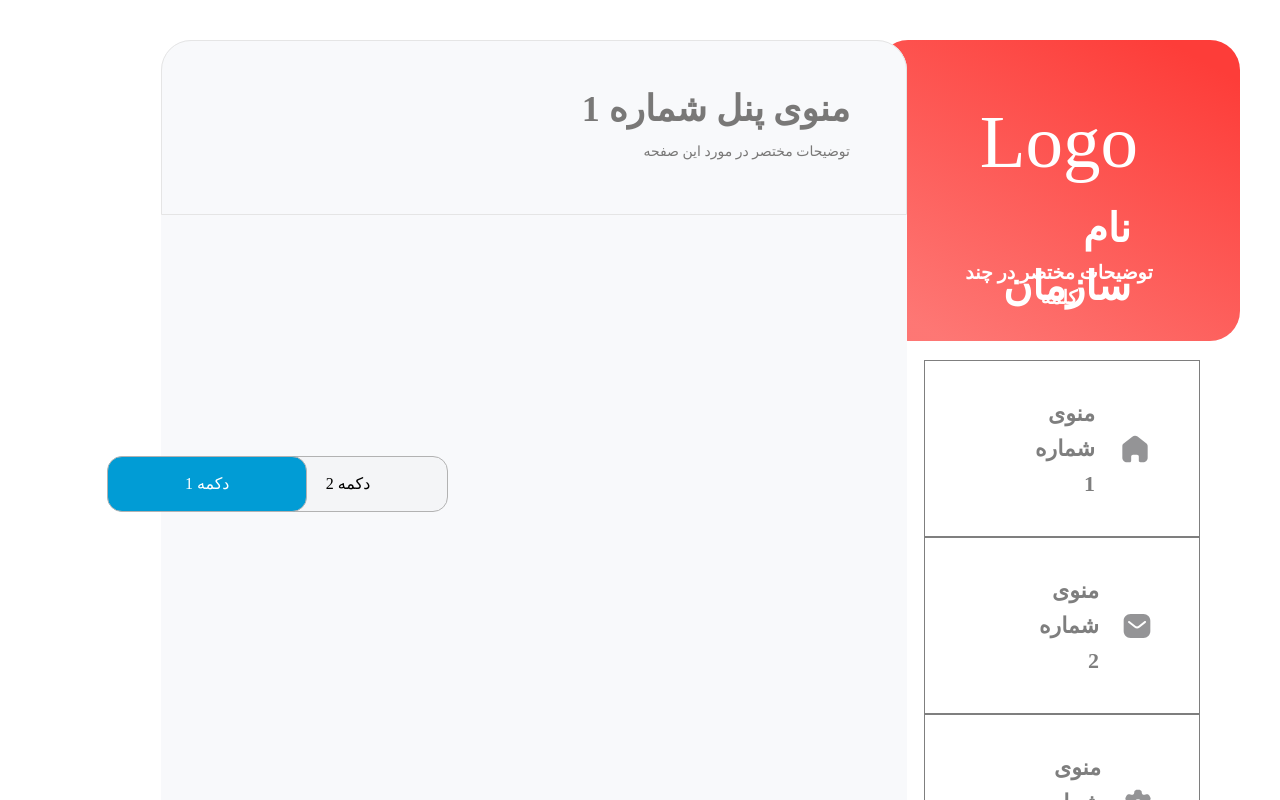
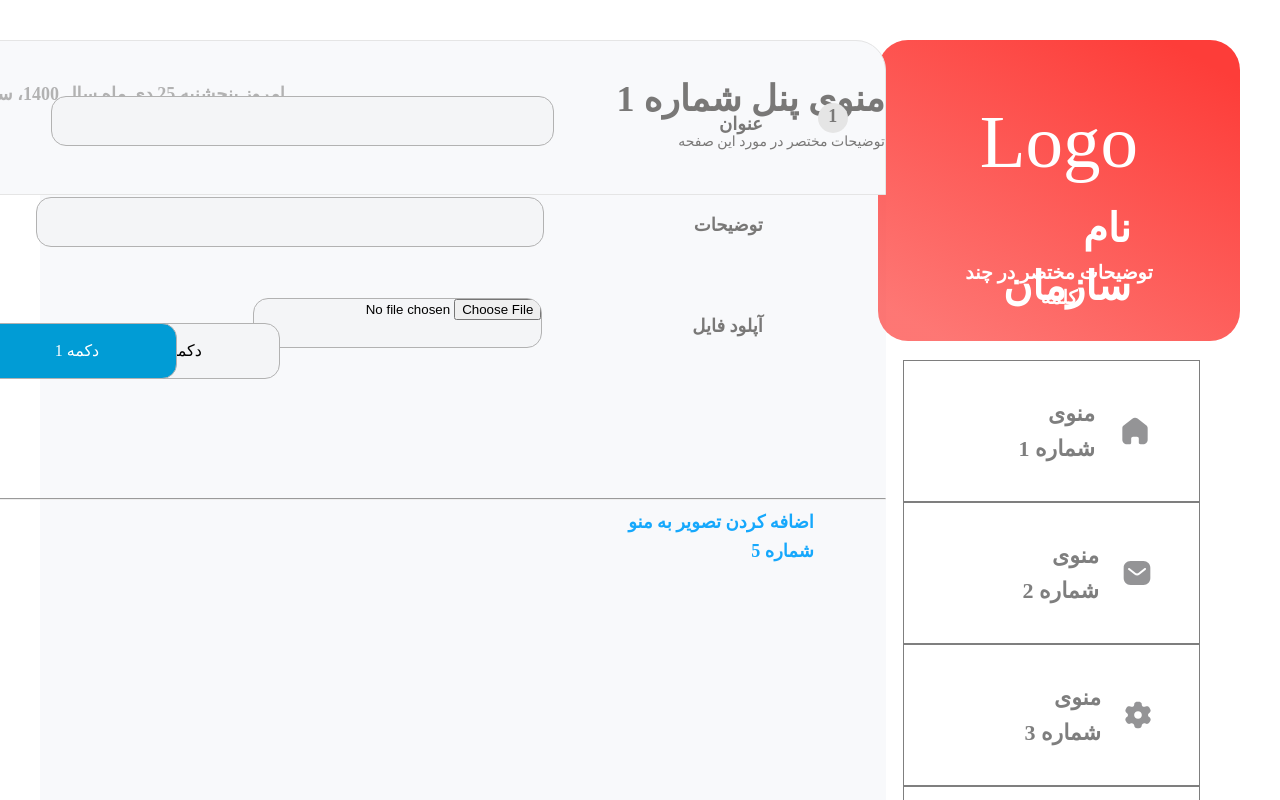
Before and after one commit to FahimeAlikhani/react-trial-fronend, a React app: page /Screen5 in a window 1280 px wide. Shown: the top 800 px of the page. Built offline with nearby package versions, Linux system fonts and the light colour scheme.

Commit message:
some change

```diff
--- a/src/assets/styles/layout.css
+++ b/src/assets/styles/layout.css
@@ -11,7 +11,16 @@
     width: 100%;
 }
 .panel{
-
+    display:flex;
+    flex-direction: column;
+    width: 80%;
+    height: 1016px;
+    background:#F8F9FB;
+    border-radius: 30px;
+}
+.panelPage{
+    display: flex;
+    position: absolute;
 }
 .menuBoard{
     display: flex;
--- a/src/assets/styles/menuBar.css
+++ b/src/assets/styles/menuBar.css
@@ -1,15 +1,8 @@
-.page{
-    display:flex;
-    position: relative;
-    width: 80%;
-    height: 1016px;
-    background:#F8F9FB;
-    border-radius: 30px;
-}
 .content{
     display:flex;
+    position: absolute;
     flex-direction:row;
-    padding: 39px 56px ;
+    padding: 29px 0 29px 15px ;
     background: #F8F9FB;
     border-radius: 30px 30px 0px 0px;
     border: 1px solid #E5E5E5;
@@ -47,7 +40,7 @@
     position: absolute;
     width: 354px;
     height: 29px;
-    padding: 10px 1052px;
+    padding: 10px 600px;
     /* left: 278px;
     top: 86px; */
     }
--- a/src/assets/styles/screen1.css
+++ b/src/assets/styles/screen1.css
@@ -1,11 +1,14 @@
+.screen{
+  position: absolute;
+}
 .option1{
     margin: 56px;
     margin-top: 56px;
     position: absolute;
-width: 488px;
-height: 160px;
-/* left: 950px;
-top: 224px; */
+    width: 488px;
+    height: 160px;
+   /* left: 950px;
+    top: 224px; */
 
 /* White */
 background: #FFFFFF;
--- a/src/components/menuBar.js
+++ b/src/components/menuBar.js
@@ -4,12 +4,11 @@ import "../assets/styles/menuBar.css"
 const menuBar =()=>{
 
     return(
-        <div className="page">
         <div className="content">
             <div className="menutext">منوی پنل شماره 1</div>
             <div className="menusub">توضیحات مختصر در مورد این صفحه</div>
             <div className="time"> امروز پنجشنبه 25 دی ماه سال 1400، ساعت 15:33</div>
-        </div></div>
+        </div>
     )
 }
 
--- a/src/screens/panel/Panel.js
+++ b/src/screens/panel/Panel.js
@@ -8,11 +8,9 @@ const Panel=(props)=>{
     return(
         <div className="contentPage">
              <SideMenu />
-             <main>
-              <div>
-                <MenuBar/>
-                </div>
-              <div className="panel">
+             <main className="panel">
+              <MenuBar/>
+              <div className="panelPage">
                 {props.children}
               </div>
              </main>
--- a/src/screens/screen1.js
+++ b/src/screens/screen1.js
@@ -6,7 +6,7 @@ import Msg2 from "../assets/images/Message2.svg"
 const Screen1 =()=>{
 
     return(
-        <div >
+        <div className="screen">
             <div className="option1">
                  <div className="title1">  تعداد در خواست ها : </div>
                  <div className="num1">5</div>
--- a/src/screens/screen3.js
+++ b/src/screens/screen3.js
@@ -7,7 +7,7 @@ const Screen3 =()=>{
 
     return(
 
-        <div>
+        <div >
             <div className="base">
                 <div className="numberBox">1</div>
                 <img  className="imgCss" src={img1_dots}/>
```
